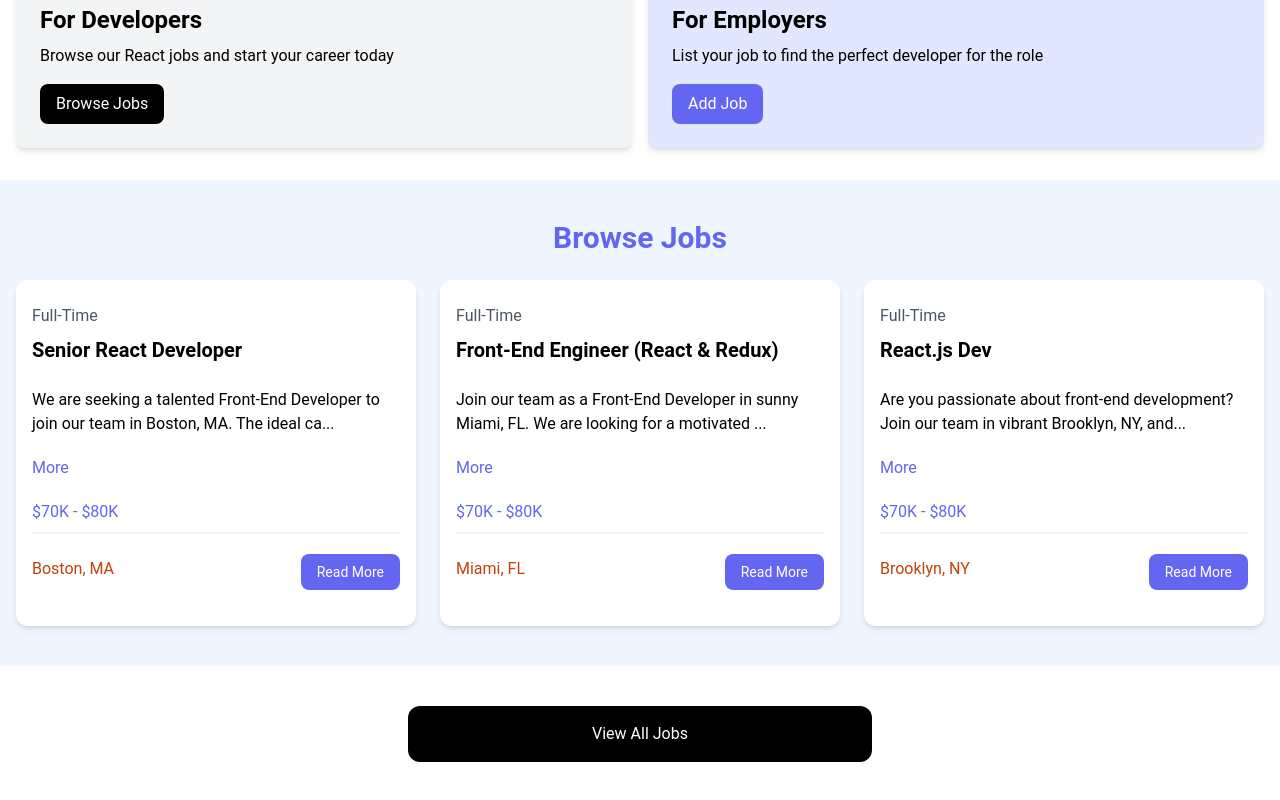
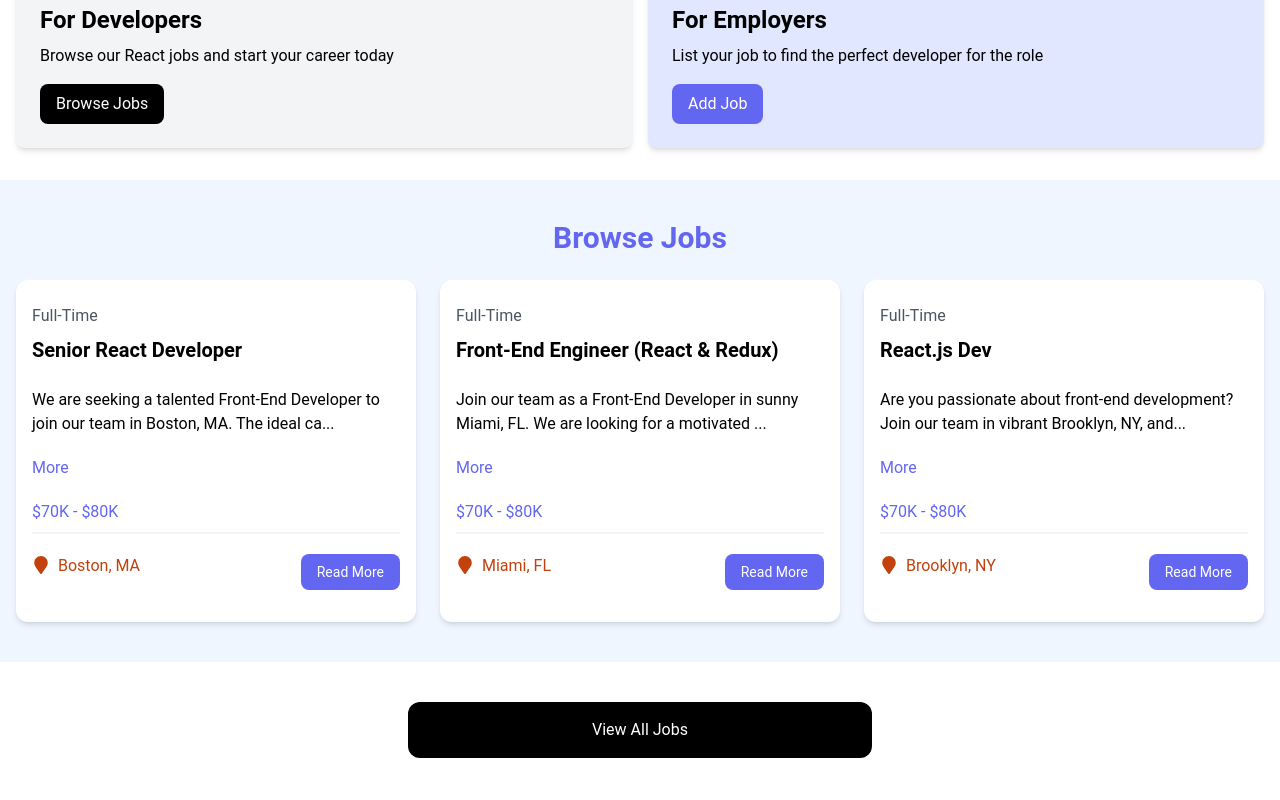
Before and after one commit to chiraN-jeevI3013/Hire_High, a React (Vite) app in the folder HireHighApp/: page / in a window 1280 px wide. Shown: the part 429-1229 px from the top of the page. Built offline with nearby package versions, Linux system fonts and the light colour scheme.

Commit message:
Added FaMapMarker for location from react-icons/fa

```diff
--- a/HireHighApp/src/components/SingleJobListing.jsx
+++ b/HireHighApp/src/components/SingleJobListing.jsx
@@ -1,5 +1,6 @@
 import React from 'react'
 import { useState } from 'react'
+import { FaMapMarker } from 'react-icons/fa'
 
 const SingleJobListing = ({ job }) => {
     const [showFullDescription, setShowFullDescription] = useState(false);
@@ -33,7 +34,7 @@
 
                 <div className="flex flex-col lg:flex-row justify-between mb-4">
                     <div className="text-orange-700 mb-3">
-                        <i className="fa-solid fa-location-dot text-lg"></i>
+                        <FaMapMarker className="inline text-lg mb-1 mr-2" />
                         {job.location}
                     </div>
                     <a
```
